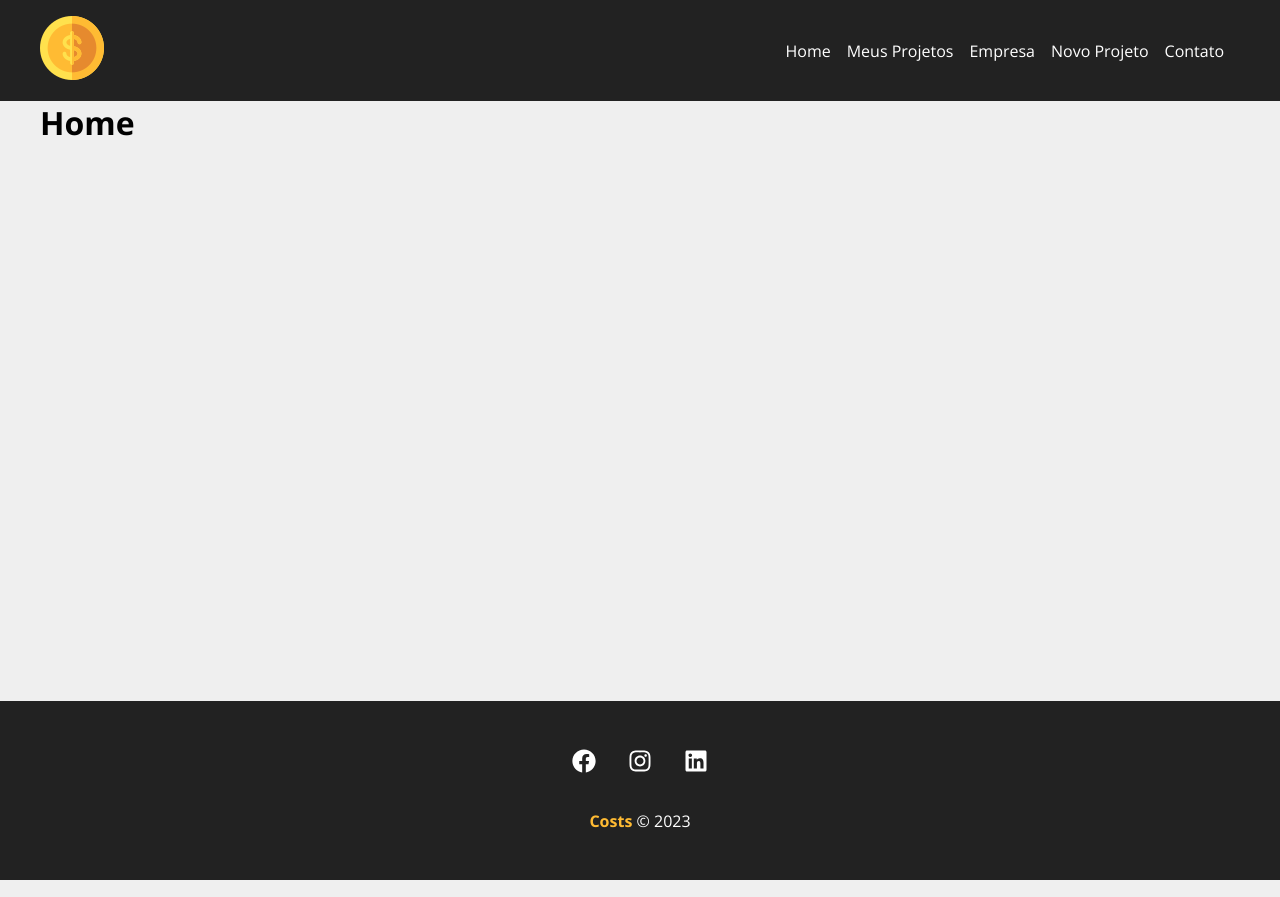
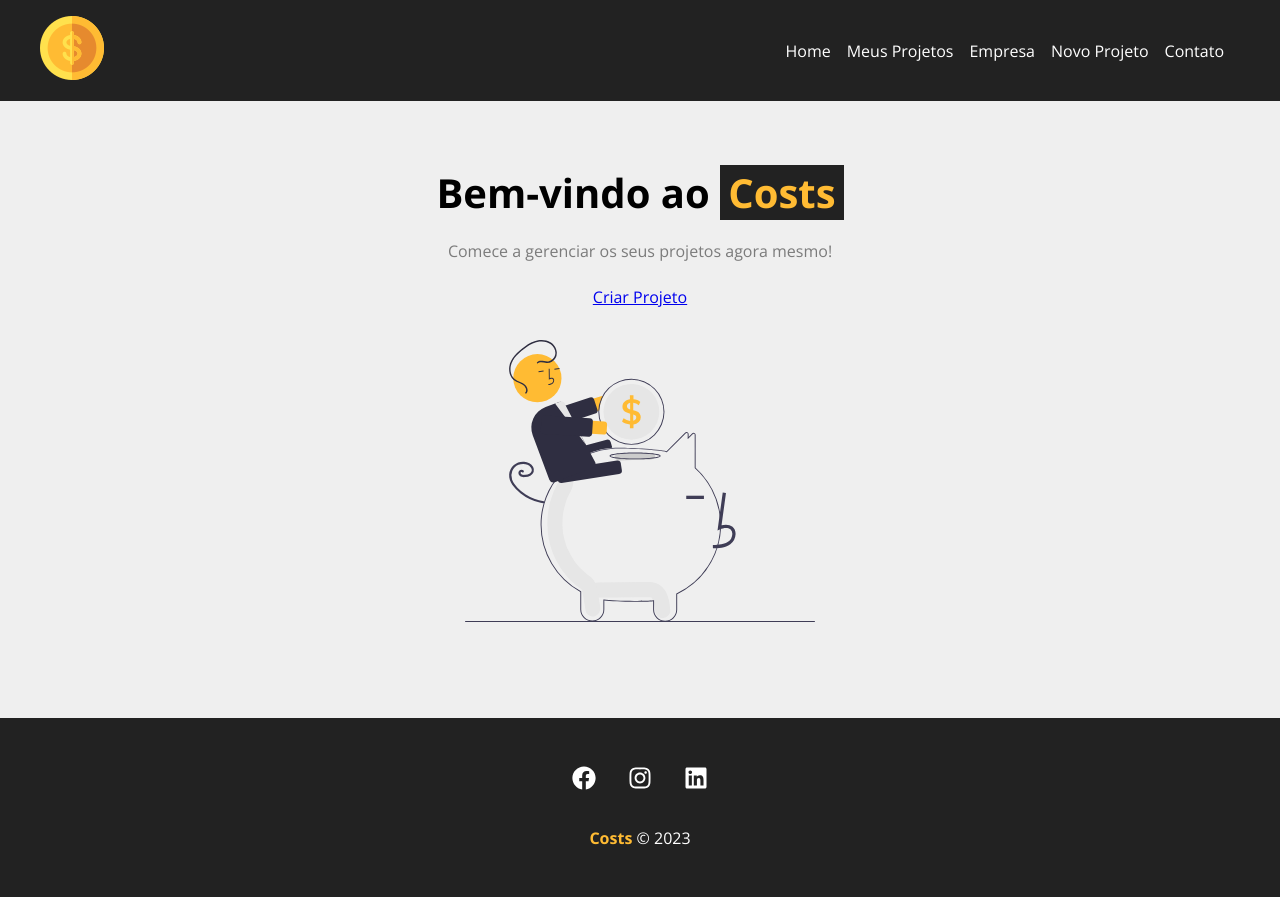
Before and after one commit to BrunoSilva03/Costs, a React (Vite) app in the folder costs/: page / in a window 1280 px wide. Built offline with nearby package versions, Linux system fonts and the light colour scheme.

Commit message:
Criando a página inicial 1

```diff
--- /dev/null
+++ b/costs/src/components/layoult/LinkButton.jsx
@@ -0,0 +1,6 @@
+function LinkButton() {
+    return
+}
+
+
+export default LinkButton
--- a/costs/src/components/pages/Home.jsx
+++ b/costs/src/components/pages/Home.jsx
@@ -1,5 +1,18 @@
+import styles from './Home.module.css'
+
+import savings from '../../imagens/savings.svg'
+
 function Home() {
-    return <h1>Home</h1>
+    return (
+        <section className={styles.home_container}>
+            <h1>
+                Bem-vindo ao <span>Costs</span>
+            </h1>
+            <p>Comece a gerenciar os seus projetos agora mesmo!</p>
+            <a href="/">Criar Projeto</a>
+            <img src={savings} alt="Costs" />
+        </section>
+    )
 }
 
 export default Home
--- /dev/null
+++ b/costs/src/components/pages/Home.module.css
@@ -0,0 +1,29 @@
+.home_container {
+    width: 100%;
+    display: flex;
+    flex-direction: column;
+    align-items: center;
+    justify-content: center;
+    padding: 4em;
+}
+
+.home_container h1 {
+    font-size: 2.5em;
+    margin-bottom: 0.5em;
+}
+
+.home_container h1 span {
+    color: #ffbb33;
+    padding: 0 0.2em;
+    background-color: #222;
+}
+
+.home_container p {
+    margin-bottom: 1.5em;
+    color: #7b7b7b;
+}
+
+.home_container img {
+    width: 350px;
+    margin: 2em 0;
+}
```
Also changed, not shown: costs/src/components/layoult/LinkButton.module.css (added).
